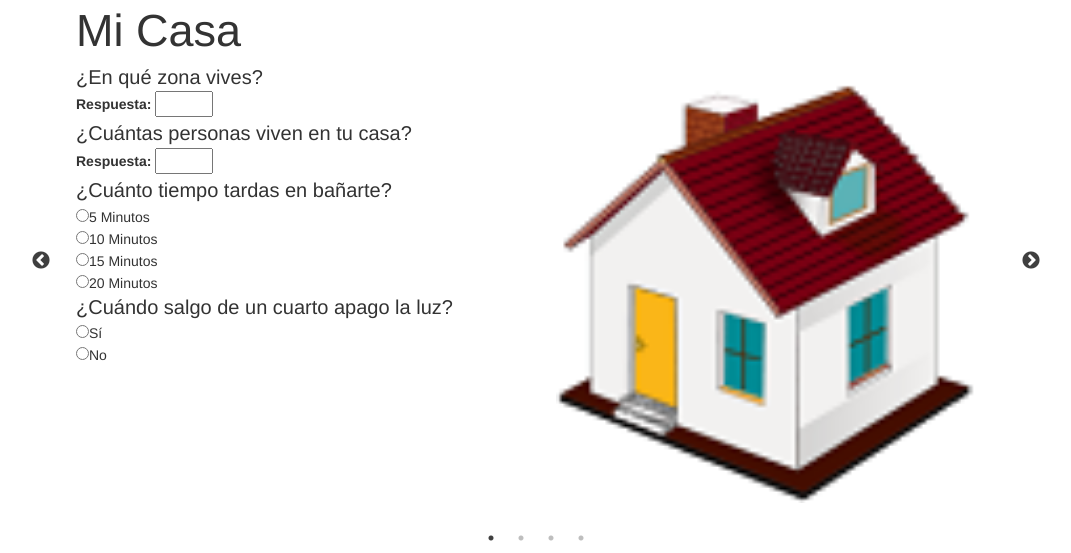
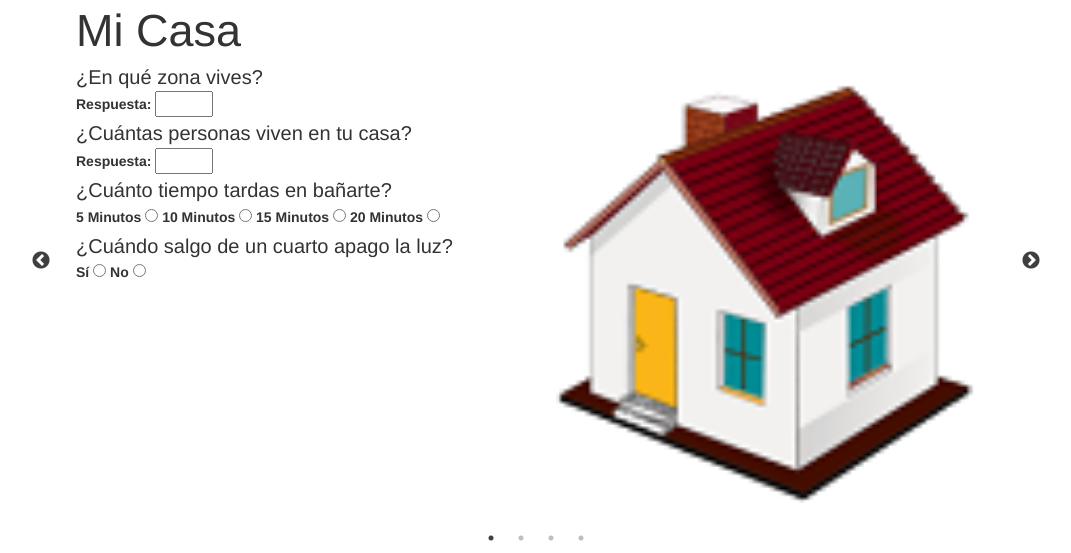
Before and after one commit to JJ-Fong/ambientApp, a Django app: a page that uses src/templates/hackathonHuellaCarbono.html in a window 1280 px wide. Shown: the part 290-843 px from the top of the page, without its empty margins (104-1175 px from the left). Run offline with Django 3.2, Linux system fonts and the light colour scheme; some libraries are stand-ins or nearby versions.

Commit message:
Cmabios Radio Buttons

```diff
--- a/src/templates/hackathonHuellaCarbono.html
+++ b/src/templates/hackathonHuellaCarbono.html
@@ -68,18 +68,36 @@
             ¿Cuánto tiempo tardas en bañarte?
           </div>
           <div class="respuesta">
-              <input type="radio" name="time" value="1">5 Minutos<br/>
-              <input type="radio" name="time" value="2">10 Minutos<br/>
-              <input type="radio" name="time" value="3">15 Minutos<br/>
-              <input type="radio" name="time" value="4">20 Minutos<br/>
+            <label class="control control--radio">5 Minutos
+              <input type="radio" name="time"/>
+              <div class="control__indicator"></div>
+            </label>
+            <label class="control control--radio">10 Minutos
+              <input type="radio" name="time"/>
+              <div class="control__indicator"></div>
+            </label>
+            <label class="control control--radio">15 Minutos
+              <input type="radio" name="time"/>
+              <div class="control__indicator"></div>
+            </label>
+            <label class="control control--radio">20 Minutos
+              <input type="radio" name="time"/>
+              <div class="control__indicator"></div>
+            </label>
           </div>
 
           <div class="pregunta">
             ¿Cuándo salgo de un cuarto apago la luz?
           </div>
           <div class="respuesta">
-              <input type="radio" name="luz">Sí<br/>
-              <input type="radio" name="luz">No
+            <label class="control control--radio">Sí
+              <input type="radio" name="luz"/>
+              <div class="control__indicator"></div>
+            </label>
+            <label class="control control--radio">No
+              <input type="radio" name="luz"/>
+              <div class="control__indicator"></div>
+            </label>
           </div>
 
         </div>
@@ -99,7 +117,7 @@
             ¿Cuántos vehiculos hay en tu casa?
           </div>
           <div class="respuesta">
-              <label>Respuesta: </label>
+            <label>Respuesta:</label>
             <input type="number" name="autos" min="1" max="25"/>
           </div>
 
@@ -107,9 +125,18 @@
             ¿Cómo llegas a la escuela?
           </div>
           <div class="respuesta">
-              <input type="radio" name="escuela">A pie o en bicicleta<br/>
-              <input type="radio" name="escuela">Bus Escolar o Transporte Publico<br/>
-              <input type="radio" name="escuela">En carro<br/>
+            <label class="control control--radio">A Pie o en Bicicleta
+              <input type="radio" name="time"/>
+              <div class="control__indicator"></div>
+            </label>
+            <label class="control control--radio">Bus Escolar o Transporte Publico
+              <input type="radio" name="time"/>
+              <div class="control__indicator"></div>
+            </label>
+            <label class="control control--radio">En Carro
+              <input type="radio" name="time"/>
+              <div class="control__indicator"></div>
+            </label>
           </div>
 
         </div>
@@ -132,30 +159,66 @@
             ¿Qué tan seguido comes frutas y verduras?
           </div>
           <div class="respuesta">
-              <input type="radio" name="fruta">Todos los días<br/>
-              <input type="radio" name="fruta">De vez en cuando<br/>
-              <input type="radio" name="fruta">Pocas veces<br/>
-              <input type="radio" name="fruta">Nunca<br/>
+            <label class="control control--radio">Todos los días
+              <input type="radio" name="fruta"/>
+              <div class="control__indicator"></div>
+            </label>
+            <label class="control control--radio">De vez en cuando
+              <input type="radio" name="fruta"/>
+              <div class="control__indicator"></div>
+            </label>
+            <label class="control control--radio">Pocas ceces
+              <input type="radio" name="fruta"/>
+              <div class="control__indicator"></div>
+            </label>
+            <label class="control control--radio">Nunca
+              <input type="radio" name="fruta"/>
+              <div class="control__indicator"></div>
+            </label>
           </div>
 
           <div class="pregunta">
             ¿Qué tan seguido comes comida rapida?
           </div>
           <div class="respuesta">
-              <input type="radio" name="comida">Todos los días<br/>
-              <input type="radio" name="comida">De vez en cuando<br/>
-              <input type="radio" name="comida">Pocas veces<br/>
-              <input type="radio" name="comida">Nunca<br/>
+            <label class="control control--radio">Todos los días
+              <input type="radio" name="comida"/>
+              <div class="control__indicator"></div>
+            </label>
+            <label class="control control--radio">De vez en cuando
+              <input type="radio" name="comida"/>
+              <div class="control__indicator"></div>
+            </label>
+            <label class="control control--radio">Pocas veces
+              <input type="radio" name="comida"/>
+              <div class="control__indicator"></div>
+            </label>
+            <label class="control control--radio">Nunca
+              <input type="radio" name="comida"/>
+              <div class="control__indicator"></div>
+            </label>
           </div>
 
           <div class="pregunta">
             ¿Que tan seguido comes comida enlatada?
           </div>
           <div class="respuesta">
-              <input type="radio" name="enlata">Todos los días<br/>
-              <input type="radio" name="enlata">De vez en cuando<br/>
-              <input type="radio" name="enlata">Pocas veces<br/>
-              <input type="radio" name="enlata">Nunca<br/>
+            <label class="control control--radio">Todos los días
+              <input type="radio" name="enlata"/>
+              <div class="control__indicator"></div>
+            </label>
+            <label class="control control--radio">De vez en cuando
+              <input type="radio" name="enlata"/>
+              <div class="control__indicator"></div>
+            </label>
+            <label class="control control--radio">Pocas veces
+              <input type="radio" name="enlata"/>
+              <div class="control__indicator"></div>
+            </label>
+            <label class="control control--radio">Nunca
+              <input type="radio" name="enlata"/>
+              <div class="control__indicator"></div>
+            </label>
           </div>
 
         </div>
@@ -179,16 +242,28 @@
             ¿Cuándo vas de compras utilizas bolsas de plastico?
           </div>
           <div class="respuesta">
-              <input type="radio" name="plastico">Sí<br/>
-              <input type="radio" name="plastico">No
+            <label class="control control--radio">Sí
+              <input type="radio" name="plastico"/>
+              <div class="control__indicator"></div>
+            </label>
+            <label class="control control--radio">No
+              <input type="radio" name="plastico"/>
+              <div class="control__indicator"></div>
+            </label>
           </div>
 
           <div class="pregunta">
             ¿Cuándo usas hojas de papel las utilizas de ambos lados?
           </div>
           <div class="respuesta">
-              <input type="radio" name="papel">Sí<br/>
-              <input type="radio" name="papel">No
+            <label class="control control--radio">Sí
+              <input type="radio" name="papel"/>
+              <div class="control__indicator"></div>
+            </label>
+            <label class="control control--radio">No
+              <input type="radio" name="papel"/>
+              <div class="control__indicator"></div>
+            </label>
           </div>
 
         </div>
```
Also changed, not shown: 1 other file. Lines whose indentation alone changed are shown as unchanged.
